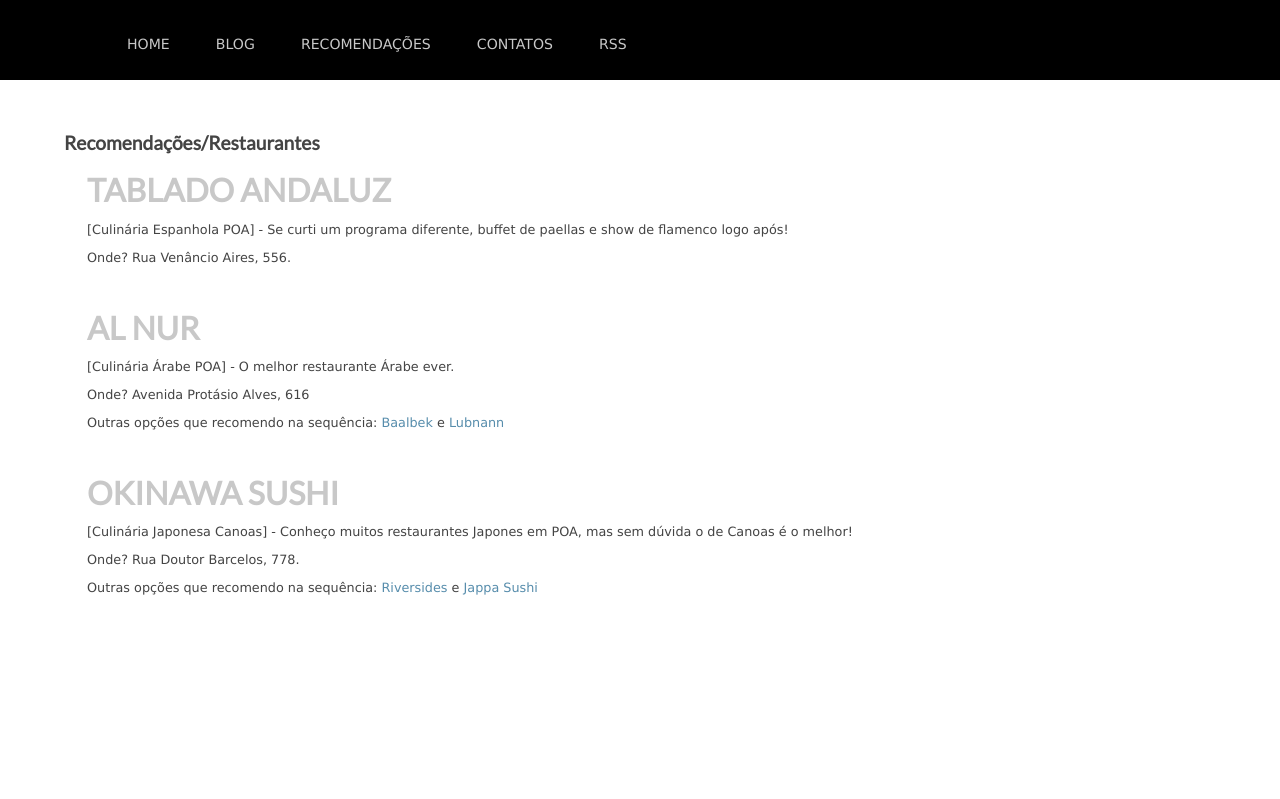
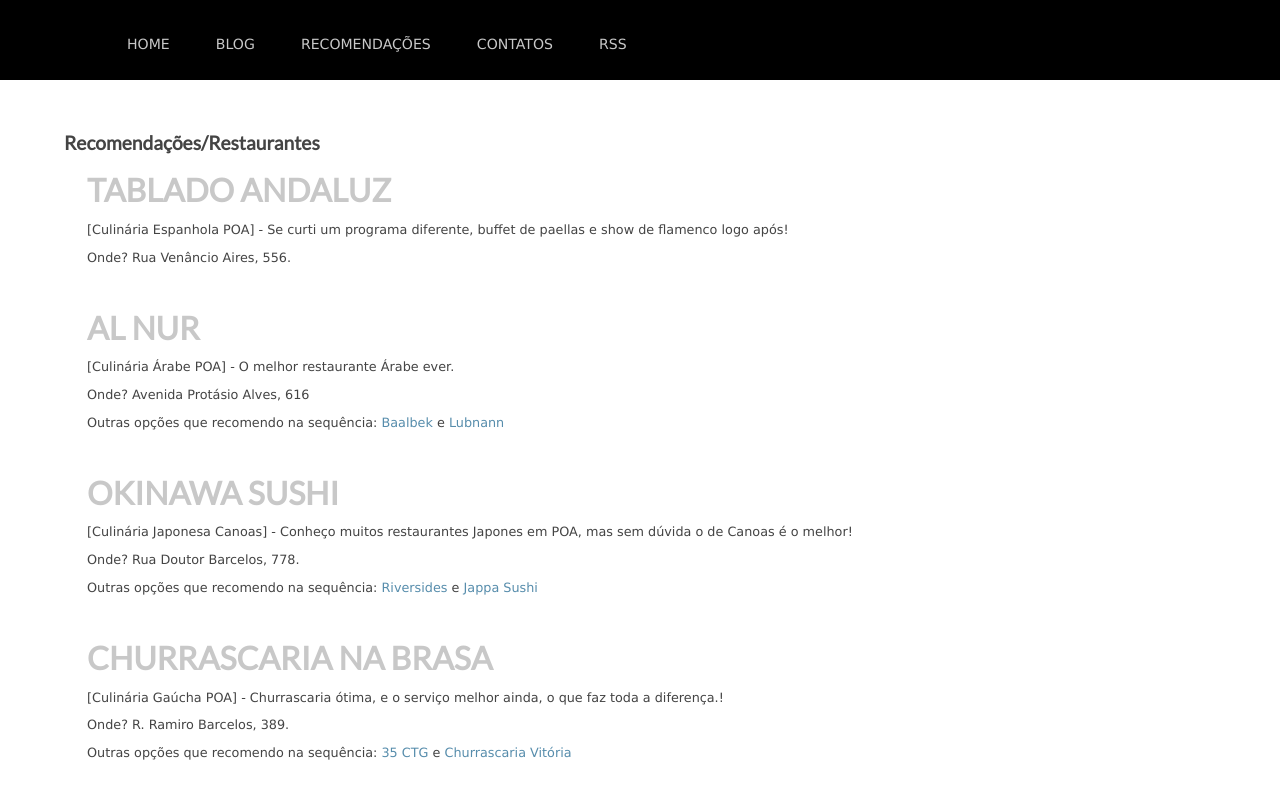
Before and after one commit to rgarbin/rgarbin.github.com, a Jekyll site: the page built from references/food.html, in a window 1280 px wide. Shown: the top 799 px of the page. Built offline with Jekyll 4.4.1, drawn with Linux system fonts in a browser that asks for light colours; comment, search, counter and statistics services are not loaded.

Commit message:
add new food reference. Churrascarias

```diff
--- a/references/food.html
+++ b/references/food.html
@@ -26,3 +26,11 @@ title: Recomendações de Restaurantes
       <p>Outras opções que recomendo na sequência: <a href="https://maps.google.com.br/maps?q=Riverside's+Shikki+Caf%C3%A9-Bistr%C3%B4+%26+Lounge+-+Rua+Padre+Chagas,+44,+Porto+Alegre+-+RS&hl=pt-BR&ie=UTF8&ll=-30.027516,-51.204067&spn=0.005165,0.010568&sll=-30.025972,-51.204757&sspn=0.010329,0.021136&oq=riverRua+Padre+Chagas,+44,+Porto+Alegre+-+RS&t=h&hq=Riverside's+Shikki+Caf%C3%A9-Bistr%C3%B4+%26+Lounge+-&hnear=R.+Padre+Chagas,+44+-+Moinhos+de+Vento,+Porto+Alegre+-+Rio+Grande+do+Sul,+90570-080&z=17">Riversides</a> e <a href="http://www.jappa.com.br/">Jappa Sushi</a></p>
     </div>
 </article>
+<article>
+    <div class="post">
+      <h3><a href="https://maps.google.com.br/maps?q=Churrascaria+Na+Brasa+-+Rua+Ramiro+Barcelos,+Porto+Alegre+-+Rio+Grande+do+Sul&hl=pt-BR&ll=-30.024052,-51.210945&spn=0.01033,0.021136&sll=-30.010321,-51.168222&sspn=0.041324,0.084543&oq=na+brasa,+ra&t=h&gl=br&hq=Churrascaria+Na+Brasa+-+Rua+Ramiro+Barcelos,+Porto+Alegre+-+Rio+Grande+do+Sul&z=16" alt="Churrascaria Na Brasa" target="_blank">Churrascaria Na Brasa</a></h3>
+      <p>[Culinária Gaúcha POA] - Churrascaria ótima, e o serviço melhor ainda, o que faz toda a diferença.!</p>
+      <p>Onde? R. Ramiro Barcelos, 389. </p>
+      <p>Outras opções que recomendo na sequência: <a href="https://maps.google.com.br/maps?q=35+ctg&ll=-30.055732,-51.186172&spn=0.005163,0.010568&fb=1&gl=br&hq=35+ctg&cid=0,0,5196640417800022281&t=h&z=17&iwloc=A">35 CTG</a> e <a href="https://maps.google.com.br/maps?q=Churrascaria+Vit%C3%B3ria+-+Avenida+Santos+Ferreira,+Canoas+-+Rio+Grande+do+Sul&hl=pt-BR&ie=UTF8&ll=-29.923454,-51.172954&spn=0.00517,0.010568&sll=-29.909186,-51.174142&sspn=0.041366,0.084543&oq=Churrascaria+Vit%C3%B3ria,+Canoas&t=h&gl=br&hq=Churrascaria+Vit%C3%B3ria+-&hnear=Av.+Santos+Ferreira+-+Canoas+-+Rio+Grande+do+Sul&z=17">Churrascaria Vitória</a></p>
+    </div>
+</article>
```
